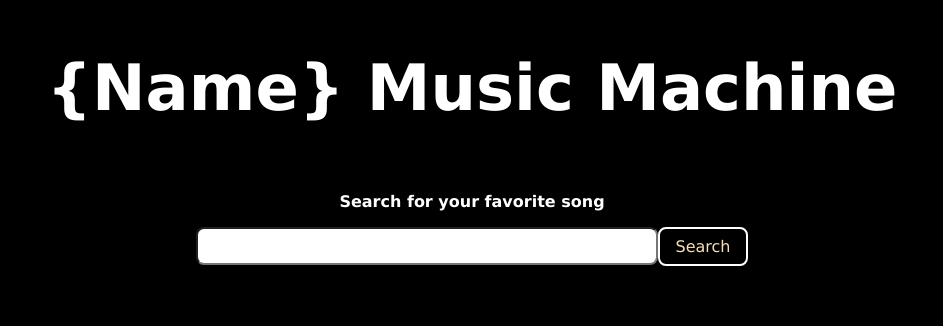
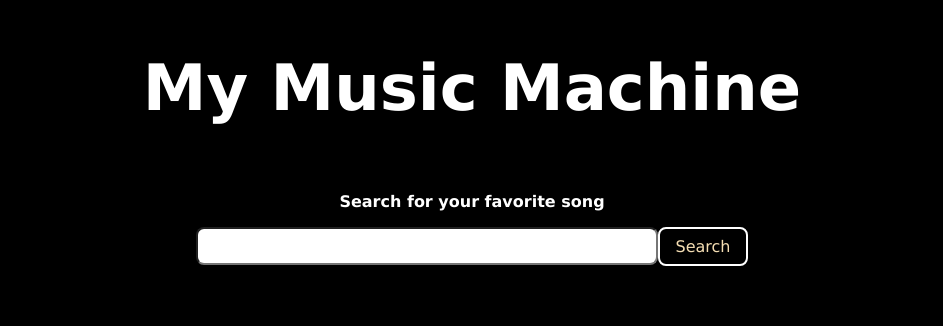
Before and after one commit to Jayanth-MKV/my-music-player, a plain HTML site: page index.html in a window 1280 px wide. Shown: the top 326 px of the page, without its empty margins (168-1111 px from the left). Drawn offline with Linux system fonts and the light colour scheme.

Commit message:
Update index.html

```diff
--- a/index.html
+++ b/index.html
@@ -13,7 +13,7 @@
     <!-- <div id="warning">You Are Viewing Horizontally</div> -->
 
     <div class="search-items">
-            <h1>{Name} Music Machine</h1>
+            <h1>My Music Machine</h1>
             <div><p>Search for your favorite song</p></div>
             <div>
                 <input type="text" id="searchTerm">
```
